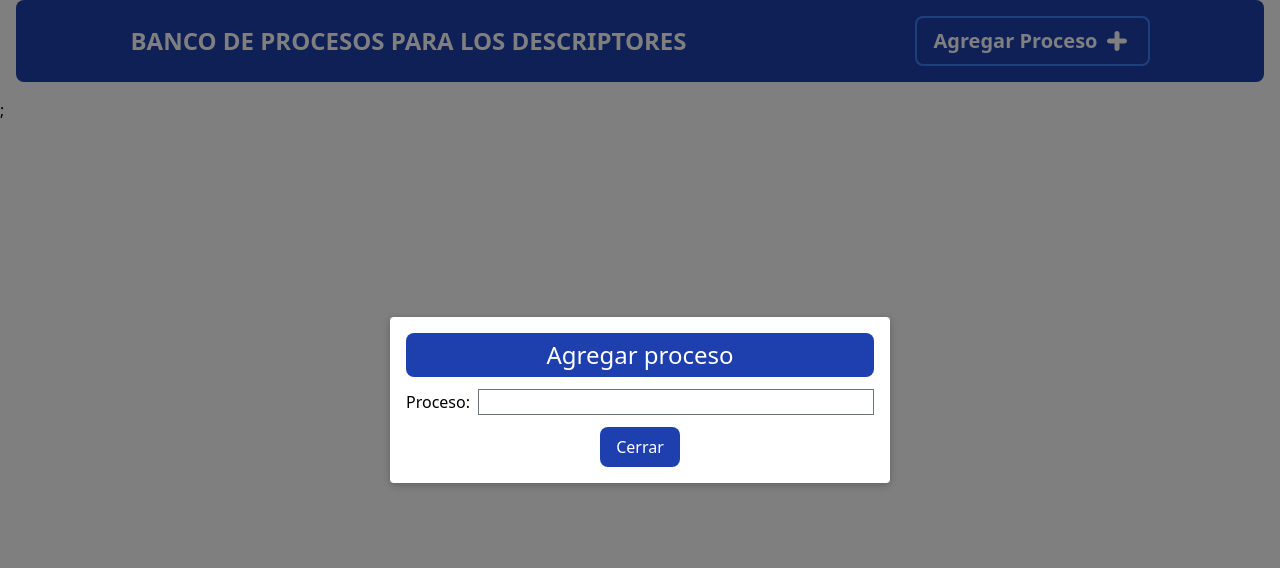
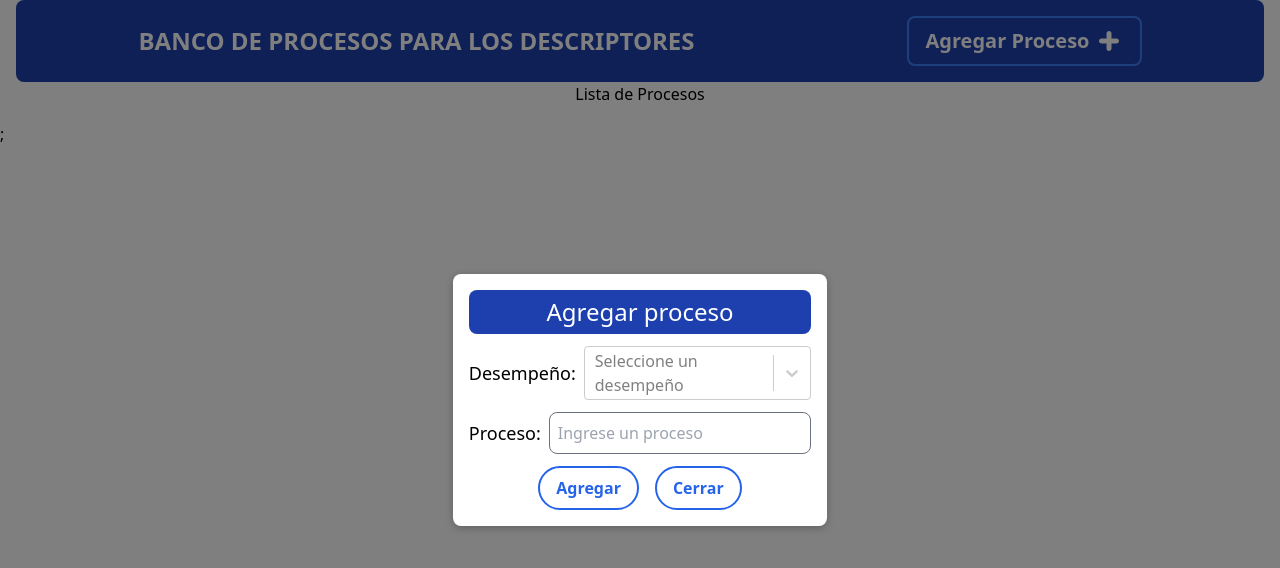
Before and after one commit to pipe5999/sygescol-fork, a Next.js app: page /Descriptores/BancoProcesos in a window 1280 px wide. Both pictures are taken after a click on the button "Agregar Proceso". Shown: the top 568 px of the page. Built offline with nearby package versions, Linux system fonts and the light colour scheme.

Commit message:
Subiendo algunos cambos

```diff
--- a/app/Descriptores/BancoProcesos/BodyComponent.tsx
+++ b/app/Descriptores/BancoProcesos/BodyComponent.tsx
@@ -1,55 +1,95 @@
 "use client";
 import React, { useState } from "react";
 import { TiPlus } from "react-icons/ti";
+import ReactSelect from "react-select";
 
 function BodyComponent() {
   const [showModal, setShowModal] = useState(false);
 
+  let desempeño = [
+    {
+      value: 1,
+      label: "Superior",
+    },
+    {
+      value: 2,
+      label: "Alto",
+    },
+    {
+      value: 3,
+      label: "Básico",
+    },
+    {
+      value: 4,
+      label: "Bajo",
+    },
+  ];
+
   function handleClick() {
     setShowModal(true);
   }
-  console.log("showModal=========", showModal);
+  // console.log("showModal=========", showModal);
 
   return (
     <>
       <div className="container mx-auto text-center px-4 mb-4">
-        <div className="flex flex-row justify-around items-center uppercase text-center font-bold text-2xl py-4 bg-blue-800 text-white rounded-lg">
+        <div className="flex flex-row justify-around items-center uppercase text-center font-bold lg:text-2xl py-4 px-4 bg-blue-800 text-white rounded-lg">
           Banco de Procesos para los Descriptores
           <button
             onClick={handleClick}
-            className="flex gap-1 flex-row items-center text-xl border-blue-500 hover:bg-blue-500 hover:border-blue-600 border-2 py-2 px-4 rounded-lg"
+            className="flex gap-1 flex-row items-center lg:text-xl border-blue-500 hover:bg-blue-500 hover:border-blue-600 border-2 py-2 px-4 rounded-lg"
           >
             Agregar Proceso
             <TiPlus className="text-[150%]" />
           </button>
         </div>
+
+        {/* Modal Add Proceso */}
         {showModal && (
           <div className="modal-overlay">
             <div className="modal">
-              <h2 className="bg-blue-800 rounded-lg text-white py-1">
+              <h2 className="bg-blue-800 rounded-lg font-medium text-white py-1">
                 Agregar proceso
               </h2>
               <div className="flex flex-row items-center gap-2 my-3">
-                <p>Proceso:</p>
-                <input
-                  className="w-full border-[1px] border-gray-500"
-                  type="text"
-                  name=""
-                  id=""
+                <p className="text-lg font-medium">Desempeño:</p>
+                <ReactSelect
+                  className="w-full text-left"
+                  placeholder="Seleccione un desempeño"
+                  options={desempeño}
                 />
               </div>
-              <button
-                className="bg-blue-800 hover:bg-blue-900 cursor-pointer text-white py-2 px-4 rounded-lg"
-                onClick={() => setShowModal(false)}
-              >
-                Cerrar
-              </button>
+              <div className="flex flex-row items-center gap-2 my-3">
+                <p className="text-lg font-medium">Proceso:</p>
+                <input
+                  className="w-full border-[1px] border-gray-500 p-2 rounded-lg focus-visible:border-double focus-visible:border-[#2684FF] focus-visible:border-[0.4rem] focus-visible:outline-[#2684FF]/10"
+                  type="text"
+                  name="Nombre"
+                  id="Nombre"
+                  placeholder="Ingrese un proceso"
+                />
+              </div>
+              <div className="flex flex-row justify-center gap-4">
+                <button className="border-2 border-blue-600 text-blue-600 hover:bg-blue-800 hover:text-white font-bold py-2 px-4 rounded-full transition duration-300 ease-in-out transform hover:-translate-y-1 hover:scale-110">
+                  Agregar
+                </button>
+                <button
+                  onClick={() => setShowModal(false)}
+                  className="border-2 border-blue-600 text-blue-600 hover:bg-blue-800 hover:text-white font-bold py-2 px-4 rounded-full transition duration-300 ease-in-out transform hover:-translate-y-1 hover:scale-110"
+                >
+                  Cerrar
+                </button>
+              </div>
             </div>
           </div>
         )}
+        <div>
+          <p>Lista de Procesos</p>
+        </div>
       </div>
       <style jsx>{`
         .modal-overlay {
+          padding: 1rem;
           position: fixed;
           top: 0;
           left: 0;
@@ -59,15 +99,13 @@ function BodyComponent() {
           display: flex;
           justify-content: center;
           align-items: center;
-          border-radius: ;
         }
 
         .modal {
           background-color: white;
           padding: 1rem;
-          border-radius: 4px;
-          max-width: 500px;
-          width: 100%;
+          border-radius: 0.5rem;
+          width: 30%;
           box-shadow: 0 2px 8px rgba(0, 0, 0, 0.25);
         }
 
```
